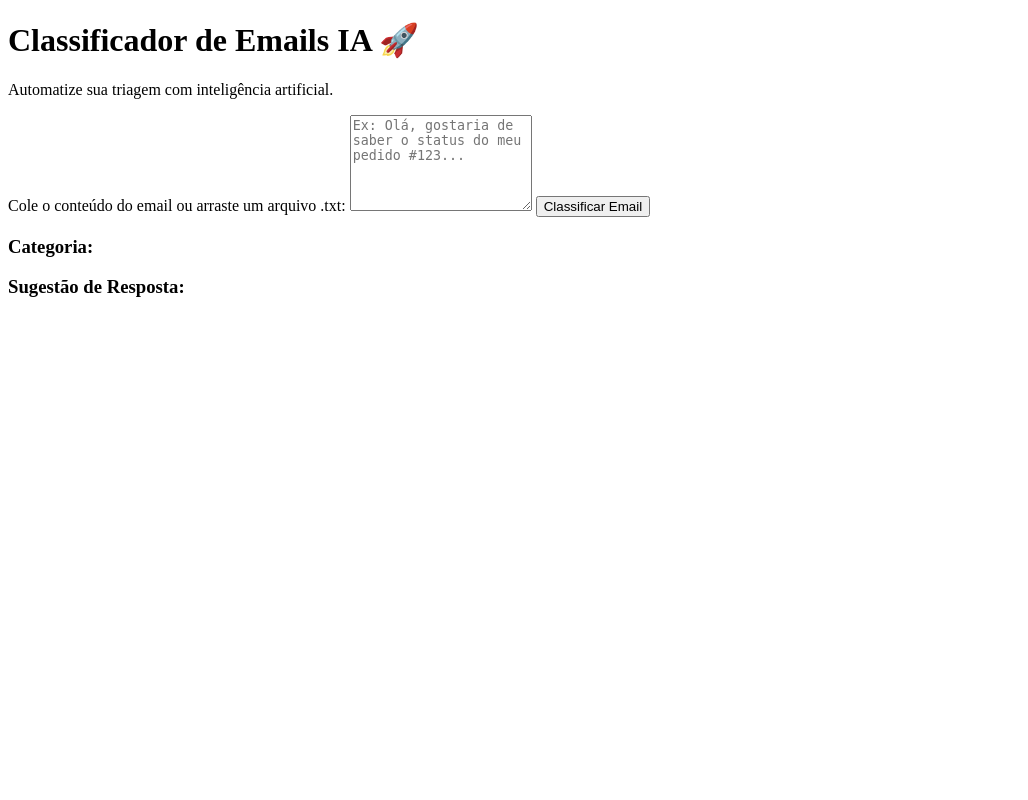
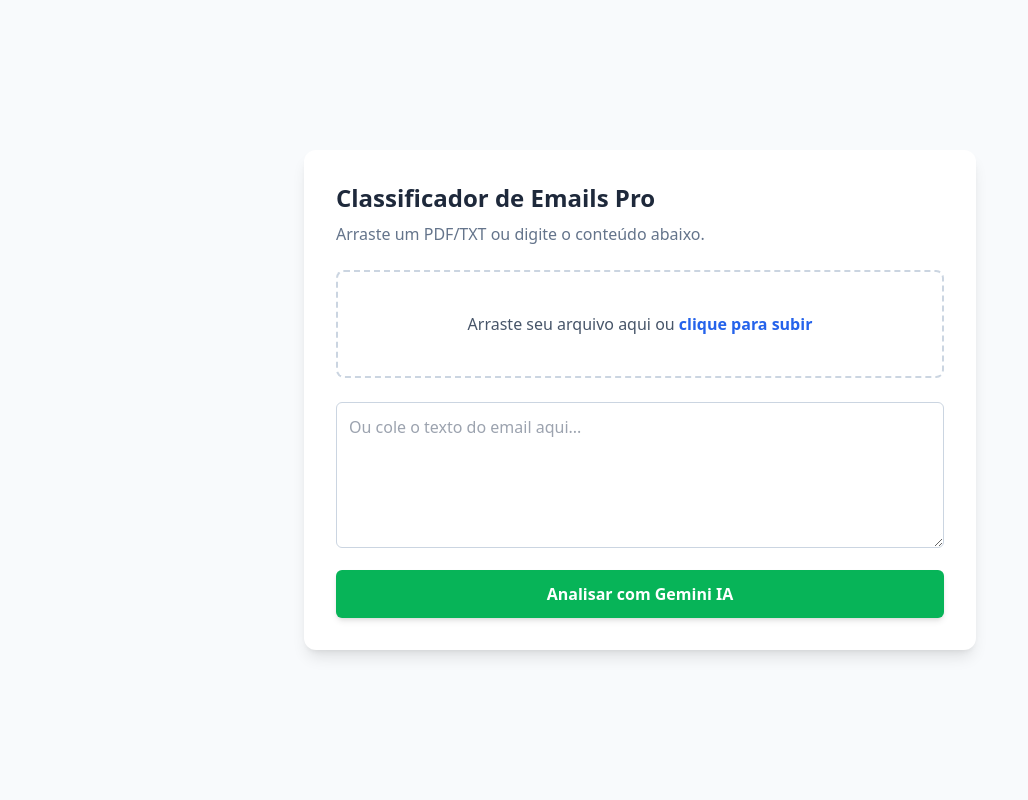
Before and after one commit to JeanClaude-Dev/EMAIL_CHECK, a Flask app: page / in a window 1280 px wide. Shown: the whole page, without its empty margins (0-1028 px from the left). Run offline with Flask 3, Linux system fonts and the light colour scheme; some libraries are stand-ins or nearby versions.

Commit message:
Add files via upload

```diff
--- a/templates/index.html
+++ b/templates/index.html
@@ -3,66 +3,74 @@
 <head>
     <meta charset="UTF-8">
     <meta name="viewport" content="width=device-width, initial-scale=1.0">
-    <title>AI Email Classifier</title>
-   <script src="[https://cdn.tailwindcss.com](https://cdn.tailwindcss.com)"></script>
+    <title>Triagem de Email</title>
+    <script src="https://cdn.tailwindcss.com"></script>
+    <style>
+        .drag-over { border-color: #07b458; background-color: #f0fdf4; }
+    </style>
 </head>
-<body class="bg-slate-50 min-h-screen font-sans">
-    <div class="max-w-4xl mx-auto py-12 px-4">
-        <header class="text-center mb-12">
-            <h1 class="text-4xl font-bold text-slate-800 mb-2">Classificador de Emails IA 🚀</h1>
-            <p class="text-slate-600">Automatize sua triagem com inteligência artificial.</p>
-        </header>
+<body class="bg-slate-50 min-h-screen flex items-center justify-center p-4">
 
-        <div class="bg-white rounded-xl shadow-lg p-8 mb-8">
-            <label class="block text-sm font-semibold text-slate-700 mb-2">Cole o conteúdo do email ou arraste um arquivo .txt:</label>
-            <textarea id="emailInput" rows="6" class="w-full p-4 border border-slate-200 rounded-lg focus:ring-2 focus:ring-blue-500 outline-none transition" placeholder="Ex: Olá, gostaria de saber o status do meu pedido #123..."></textarea>
+    <div class="max-w-2xl w-full bg-white rounded-xl shadow-lg p-8">
+        <h1 class="text-2xl font-bold text-slate-800 mb-2">Classificador de Emails Pro</h1>
+        <p class="text-slate-500 mb-6">Arraste um PDF/TXT ou digite o conteúdo abaixo.</p>
 
-            <button onclick="processarEmail()" id="btnEnviar" class="mt-4 w-full bg-blue-600 hover:bg-blue-700 text-white font-bold py-3 rounded-lg transition shadow-md">
-                Classificar Email
-            </button>
+        <div id="drop-zone" class="border-2 border-dashed border-slate-300 rounded-lg p-10 text-center transition-all cursor-pointer hover:border-blue-400 mb-6">
+            <p class="text-slate-600" id="drop-text">Arraste seu arquivo aqui ou <span class="text-blue-600 font-semibold">clique para subir</span></p>
+            <input type="file" id="file-input" class="hidden" accept=".pdf,.txt">
+            <p id="file-name" class="mt-2 text-sm font-medium text-green-600 hidden"></p>
         </div>
 
-        <div id="resultado" class="hidden space-y-4">
-            <div class="bg-white border-l-4 border-blue-500 p-6 rounded-lg shadow-md">
-                <h3 class="text-lg font-bold text-slate-800">Categoria: <span id="resCategoria" class="text-blue-600 uppercase"></span></h3>
-                <p id="resJustificativa" class="text-slate-600 italic mt-1"></p>
-            </div>
+        <textarea id="texto-email" rows="5" class="w-full p-3 border border-slate-300 rounded-md focus:ring-2 focus:ring-blue-500 outline-none mb-4" placeholder="Ou cole o texto do email aqui..."></textarea>
 
-            <div class="bg-slate-800 text-white p-6 rounded-lg shadow-md">
-                <h3 class="text-sm uppercase tracking-wider font-semibold text-slate-400 mb-2">Sugestão de Resposta:</h3>
-                <p id="resSugestao" class="leading-relaxed"></p>
+        <button onclick="processarConteudo()" id="btn-enviar" class="w-full bg-[#07b458] hover:bg-[#069e4d] text-white font-bold py-3 rounded-md transition-colors shadow-md">
+            Analisar com Gemini IA
+        </button>
+
+        <div id="resultado" class="mt-8 hidden">
+            <h3 class="font-bold text-lg mb-2">Resultado da Análise:</h3>
+            <div class="p-4 rounded-md border" id="resultado-card">
+                <p><strong>Categoria:</strong> <span id="res-cat"></span></p>
+                <p class="mt-2"><strong>Justificativa:</strong> <span id="res-just"></span></p>
+                <div class="mt-4 p-3 bg-slate-100 rounded border border-slate-200">
+                    <p class="text-xs text-slate-500 uppercase font-bold">Sugestão de Resposta:</p>
+                    <p id="res-sugestao" class="italic italic text-slate-700"></p>
+                </div>
             </div>
         </div>
     </div>
 
     <script>
-        async function processarEmail() {
-            const texto = document.getElementById('emailInput').value;
-            const btn = document.getElementById('btnEnviar');
-            if(!texto) return alert("Por favor, insira um texto.");
+        const dropZone = document.getElementById('drop-zone');
+        const fileInput = document.getElementById('file-input');
+        const fileNameDisplay = document.getElementById('file-name');
+        let arquivoSelecionado = null;
 
-            btn.innerText = "Processando...";
-            btn.disabled = true;
+        // Abrir seletor de arquivo ao clicar na zona
+        dropZone.onclick = () => fileInput.click();
 
-            try {
-                const response = await fetch('/processar', {
-                    method: 'POST',
-                    headers: {'Content-Type': 'application/json'},
-                    body: JSON.stringify({ texto })
-                });
-                const data = await response.json();
+        fileInput.onchange = (e) => lidarComArquivo(e.target.files[0]);
 
-                document.getElementById('resCategoria').innerText = data.categoria;
-                document.getElementById('resJustificativa').innerText = data.justificativa;
-                document.getElementById('resSugestao').innerText = data.resposta_sugerida;
-                document.getElementById('resultado').classList.remove('hidden');
-            } catch (e) {
-                alert("Erro ao processar. Verifique sua chave API.");
-            } finally {
-                btn.innerText = "Classificar Email";
-                btn.disabled = false;
+        // Drag & Drop events
+        dropZone.ondragover = (e) => { e.preventDefault(); dropZone.classList.add('drag-over'); };
+        dropZone.ondragleave = () => dropZone.classList.remove('drag-over');
+        dropZone.ondrop = (e) => {
+            e.preventDefault();
+            dropZone.classList.remove('drag-over');
+            lidarComArquivo(e.dataTransfer.files[0]);
+        };
+
+        function lidarComArquivo(file) {
+            if (file && (file.type === "application/pdf" || file.type === "text/plain")) {
+                arquivoSelecionado = file;
+                fileNameDisplay.innerText = `Arquivo pronto: ${file.name}`;
+                fileNameDisplay.classList.remove('hidden');
+                document.getElementById('drop-text').classList.add('hidden');
+            } else {
+                alert("Por favor, envie apenas PDF ou TXT.");
             }
         }
-    </script>
-</body>
-</html>
+
+        async function processarConteudo() {
+            const btn = document.getElementById('btn-enviar');
+            const textoManual = document.getElementById('texto-email
```
